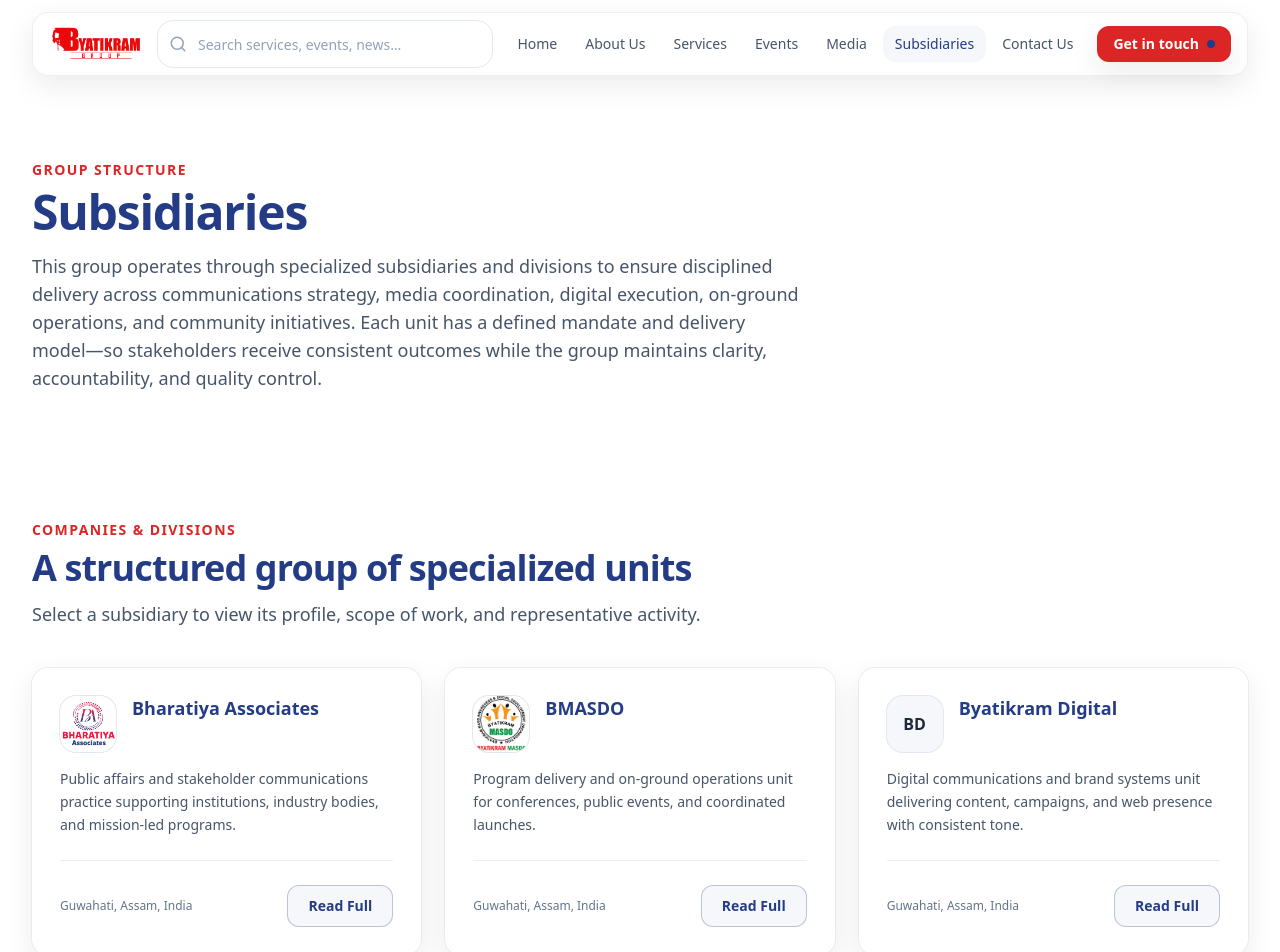
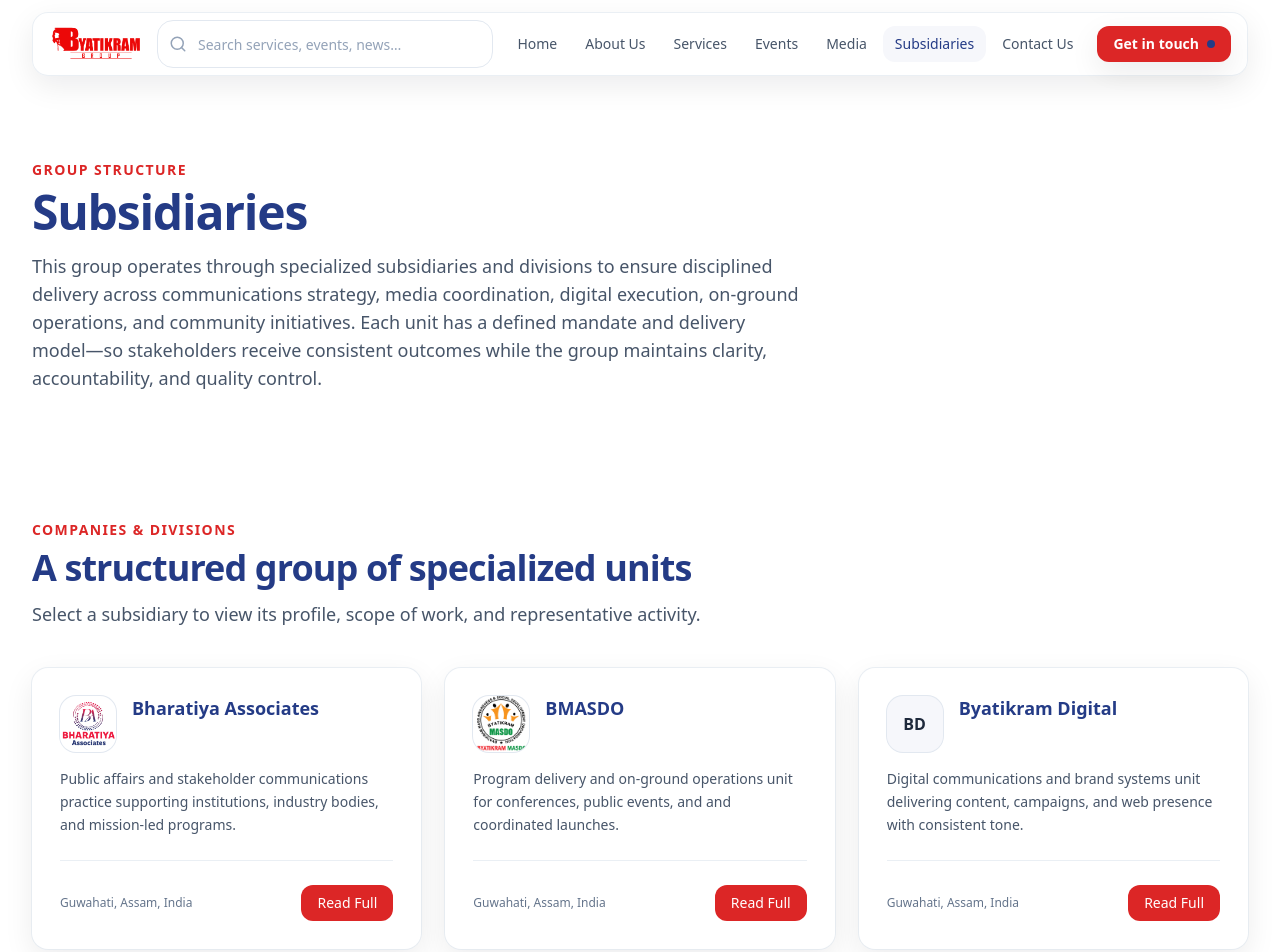
Before and after one commit to karismita27/byatikram_group_portfolio, a React (Vite) app: page /subsidiaries in a window 1280 px wide. Shown: the top 952 px of the page. Built offline with nearby package versions, Linux system fonts and the light colour scheme.

Commit message:
button edited

```diff
--- a/src/data/units.js
+++ b/src/data/units.js
@@ -61,9 +61,9 @@
     logoText: "BM",
     logoSrc: bm,
     shortDescription:
-      "Program delivery and on-ground operations unit for conferences, public events, and coordinated launches.",
+      "Program delivery and on-ground operations unit for conferences, public events, and and coordinated launches.",
     description:
-      "BMASDO is the group’s execution and operations division. It manages on-ground delivery across conferences, public events, and multi-stakeholder programs. The unit works through disciplined runbooks—scope control, vendor management, timing, guest protocol, and contingency planning—so delivery remains consistent even under pressure. Post-event, BMASDO compiles structured documentation and operational learnings for internal governance and future iterations.",
+      "BMASDO is the group’s execution and operations division. It manages on-ground delivery across conferences, events, and multi-stakeholder programs. The unit works through disciplined runbooks—scope control, vendor management, timing, guest protocol, and contingency planning—so delivery remains consistent even under pressure. Post-event, BMASDO compiles structured documentation and operational learnings for internal governance and future iterations.",
     services: [
       "Event operations and production management",
       "Vendor coordination and procurement oversight",
--- a/src/pages/Subsidiaries.jsx
+++ b/src/pages/Subsidiaries.jsx
@@ -45,7 +45,8 @@
         <div className="text-xs text-slate-500">{u.address}</div>
         <Link
           to={`/subsidiaries/${u.slug}`}
-          className="btn-outline-indigo text-sm"
+          className="text-sm font-medium bg-brand-red text-white px-4 py-2 rounded-xl hover:bg-red-700 active:scale-95 transition-all duration-200"
+
           aria-label={`Read full profile for ${u.name}`}
         >
           Read Full
```
